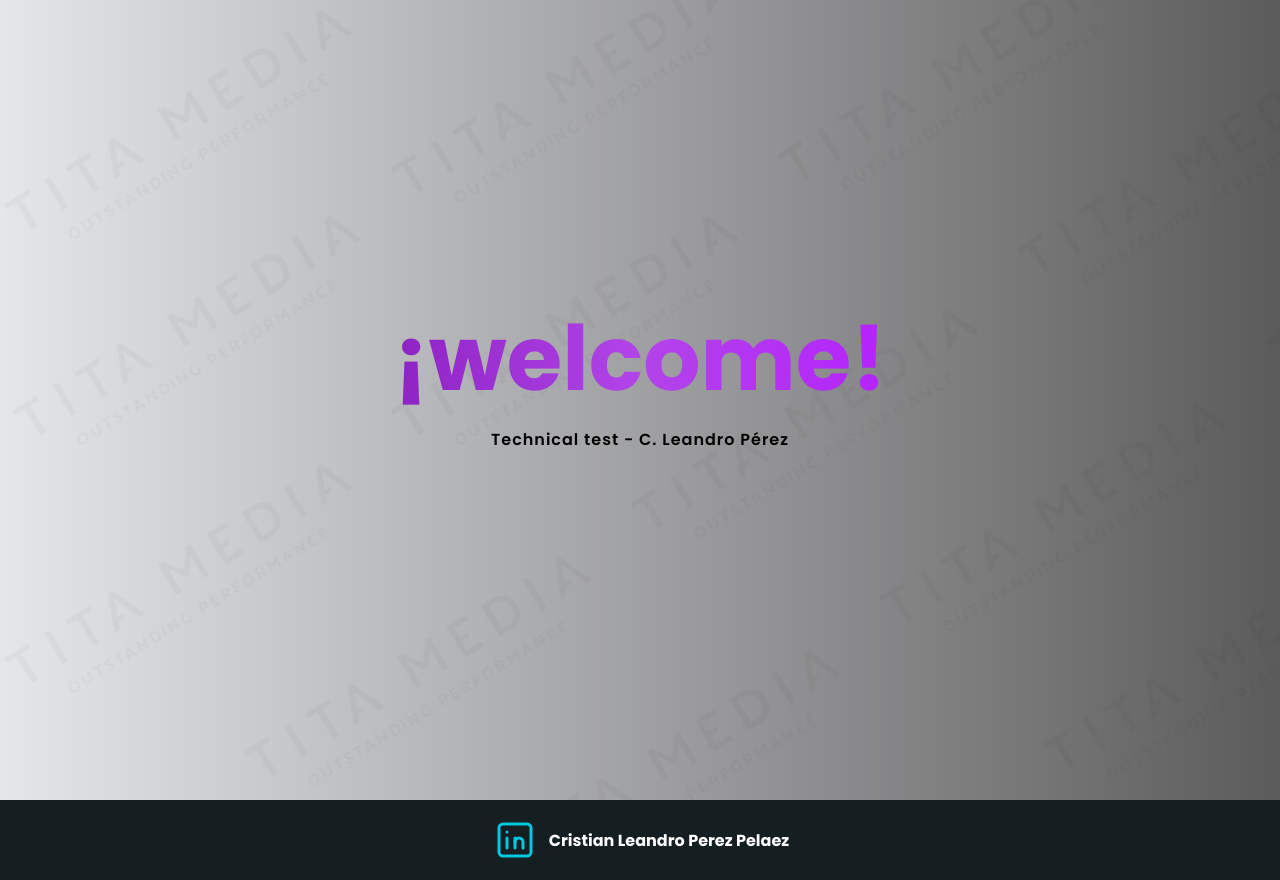
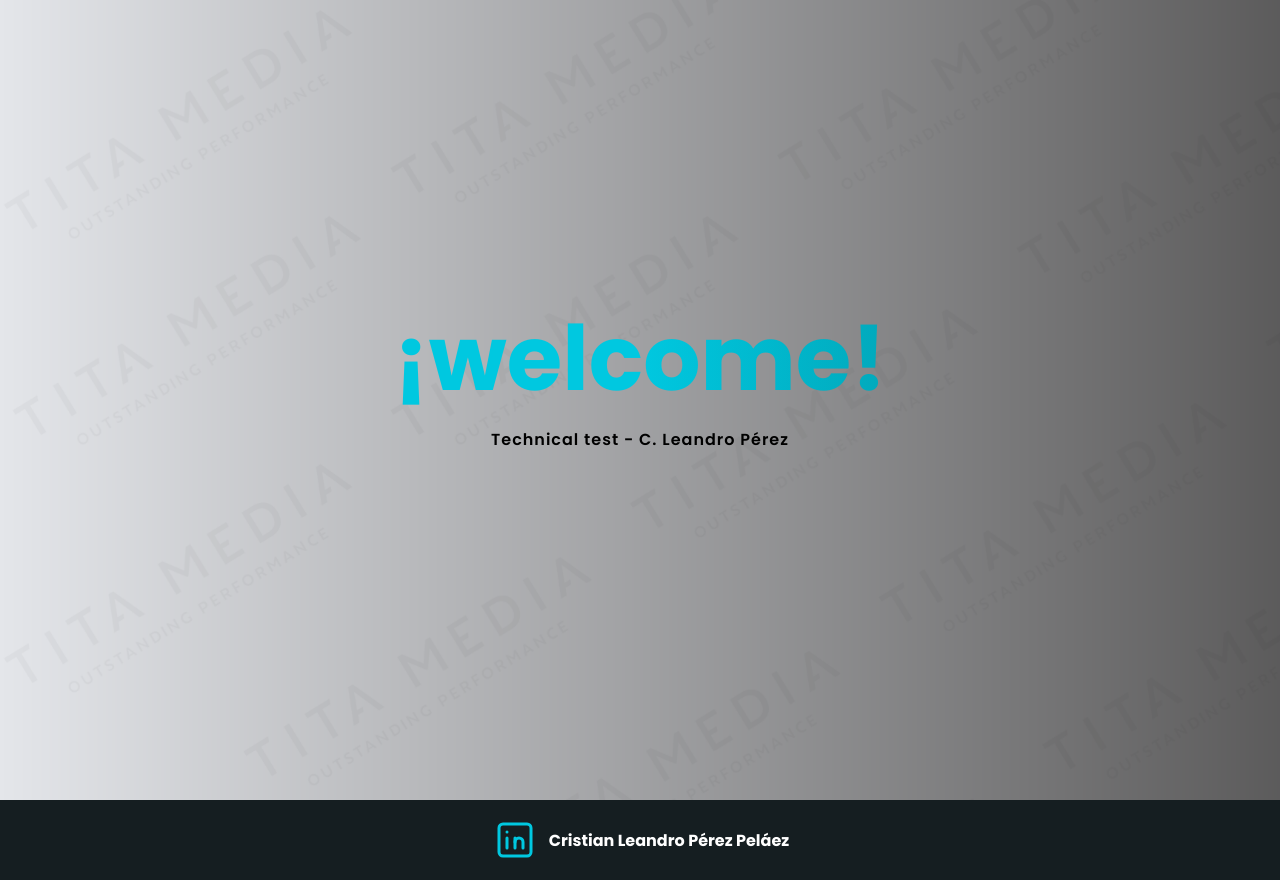
Before and after one commit to clpp-dev/pruebaTitaMedia, a React (Create React App) app: page / in a window 1280 px wide. Built offline with nearby package versions, Linux system fonts and the light colour scheme; no server answers.

Commit message:
main: little changes

```diff
--- a/src/Components/Layout/Footer.jsx
+++ b/src/Components/Layout/Footer.jsx
@@ -24,7 +24,7 @@
           <line x1='12' y1='16' x2='12' y2='11' />
           <path d='M16 16v-3a2 2 0 0 0 -4 0' />
         </svg>
-        <h4>Cristian Leandro Perez Pelaez</h4>
+        <h4>Cristian Leandro Pérez Peláez</h4>
       </div>
     </footer>
   );
--- a/src/Css/Page/Login.css
+++ b/src/Css/Page/Login.css
@@ -11,7 +11,7 @@
 }
 
 .login-title {
-  background-image: linear-gradient(90deg, #8e23c4 0%, #b244e9 50%, #b523fd 100%);
+  background-image: linear-gradient(90deg, #00C8E0 0%, #00C8E0 50%, #01a9bc 100%);
   background-clip: text;
   -webkit-background-clip: text;
   color: transparent;
```
